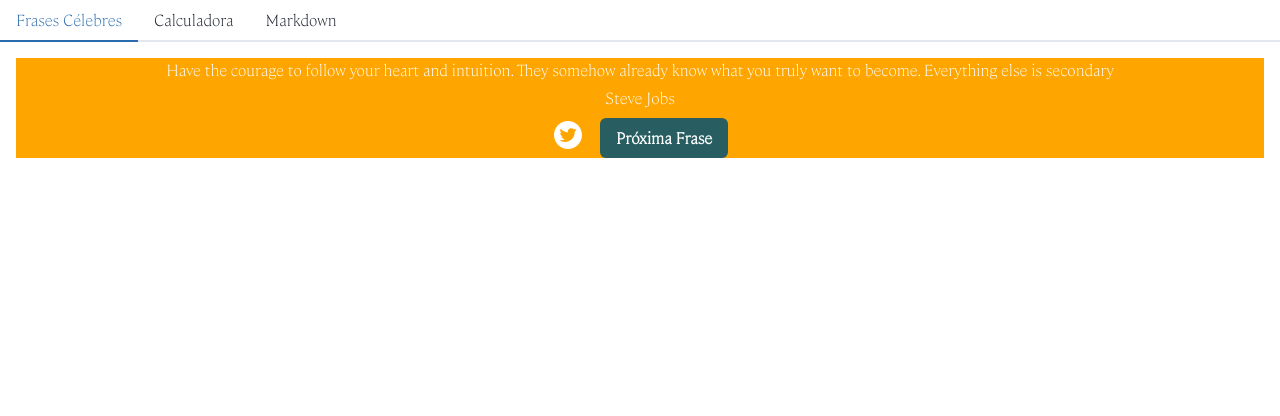
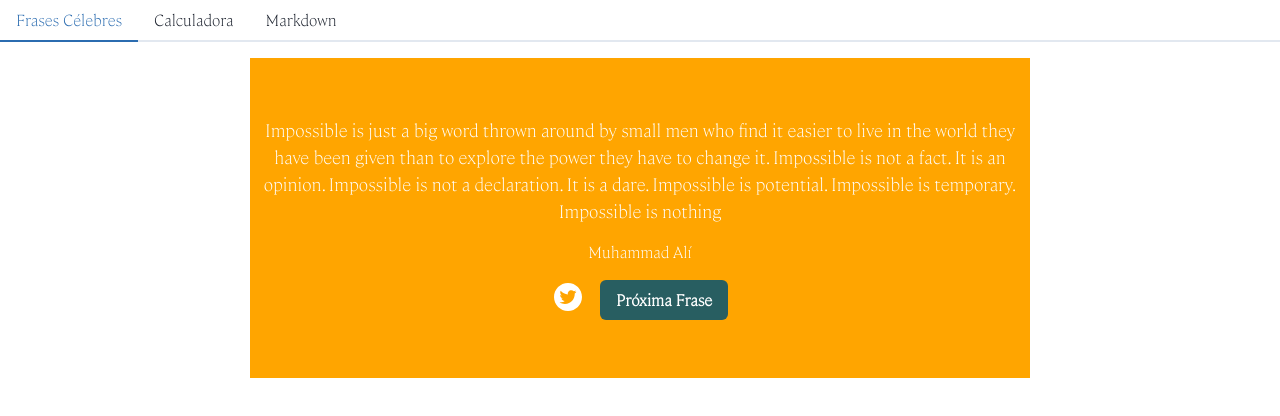
Before and after one commit to gnietto/usestate, a React (Vite) app: page / in a window 1280 px wide. Shown: the top 416 px of the page. Built offline with nearby package versions, Linux system fonts and the light colour scheme.

Commit message:
Cambia tamaño fuente, alineación y frase inicial

```diff
--- a/src/Frases.tsx
+++ b/src/Frases.tsx
@@ -1,5 +1,5 @@
 import { useState } from 'react';
-import { Box, Flex, Spacer, Button, Link, Icon } from '@chakra-ui/react';
+import { Box, Flex, Button, Link, Icon } from '@chakra-ui/react';
 import { AiFillTwitterCircle } from 'react-icons/ai';
 
 function Frases() {
@@ -398,8 +398,8 @@
   const numeroAleatorio = Math.floor(Math.random() * frasesCelebres.length);
 
   const [textos, setTextos] = useState({
-    cita: frasesCelebres[0].texto,
-    autor: frasesCelebres[0].autor
+    cita: frasesCelebres[4].texto,
+    autor: frasesCelebres[4].autor
   });
 
   const proximaFrase = () =>
@@ -409,9 +409,24 @@
     });
 
   return (
-    <Box id="texto-box" bgColor="orange" color="white" textAlign="center">
-      <Box id="text">{textos.cita}</Box>
-      <Box id="autor" pt="1" pb="2" >{textos.autor}</Box>
+    <Flex
+      id="texto-box"
+      bgColor="orange"
+      color="white"
+      h="40vh"
+      maxW="780px"
+      my="0"
+      mx="auto"
+      justifyContent="center"
+      alignItems="center"
+      direction="column"
+    >
+      <Box id="text" textAlign="center" mx="1%" fontSize="lg">
+        {textos.cita}
+      </Box>
+      <Box id="autor" my="1rem">
+        {textos.autor}
+      </Box>
 
       <Flex id="buttons" justifyContent="center" alignItems="center" gap="4">
         <Link
@@ -423,11 +438,16 @@
         >
           <Icon as={AiFillTwitterCircle} w={8} h={8} />
         </Link>
-        <Button id="new-texto" onClick={proximaFrase} bgColor="teal.700" _hover={{bgColor: "green.500"}} >
+        <Button
+          id="new-texto"
+          onClick={proximaFrase}
+          bgColor="teal.700"
+          _hover={{ bgColor: 'green.500' }}
+        >
           Próxima Frase
         </Button>
       </Flex>
-    </Box>
+    </Flex>
   );
 }
 
```
